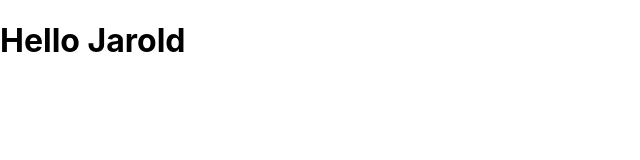
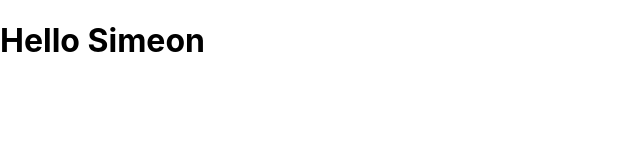
Before and after one commit to jfcv/React-Shop-Web, a React (Create React App) app: page / in a window 1280 px wide. Shown: the top 160 px of the page, without its empty margins (0-640 px from the left). Built offline with nearby package versions, Linux system fonts and the light colour scheme.

Commit message:
class syntax component.

```diff
--- a/src/App.js
+++ b/src/App.js
@@ -5,7 +5,7 @@ import HelloWorld from './components/HelloWorld';
 function App() {
   return (
     <div>
-      <HelloWorld name='Jarold' />
+      <HelloWorld name='Simeon'/>
     </div>
   );
 }
--- a/src/components/HelloWorld.js
+++ b/src/components/HelloWorld.js
@@ -1,9 +1,11 @@
 import React from 'react';
 
-function HelloWorld(props) {
-  return (
-    <h1>Hello {props.name}</h1>
-  )
+class HelloWorld extends React.Component {
+  render() {
+    return(
+      <h1>Hello {this.props.name}</h1>
+    )
+  }
 }
 
 export default HelloWorld;
```
